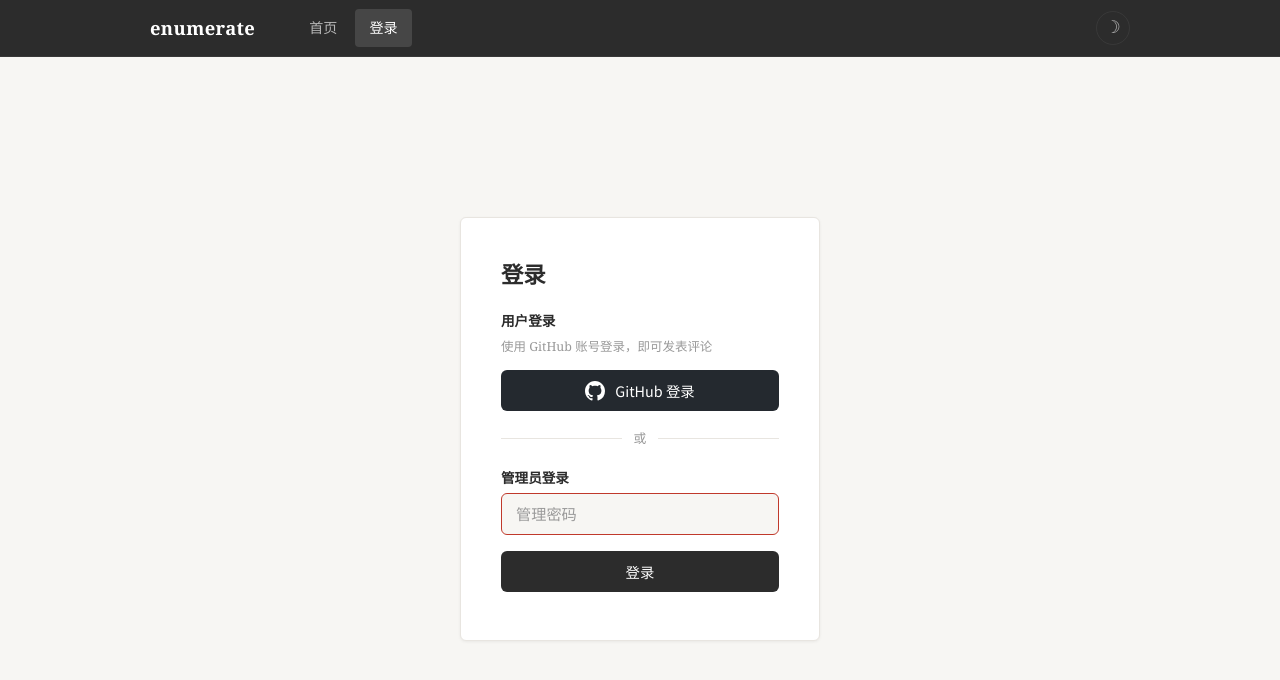
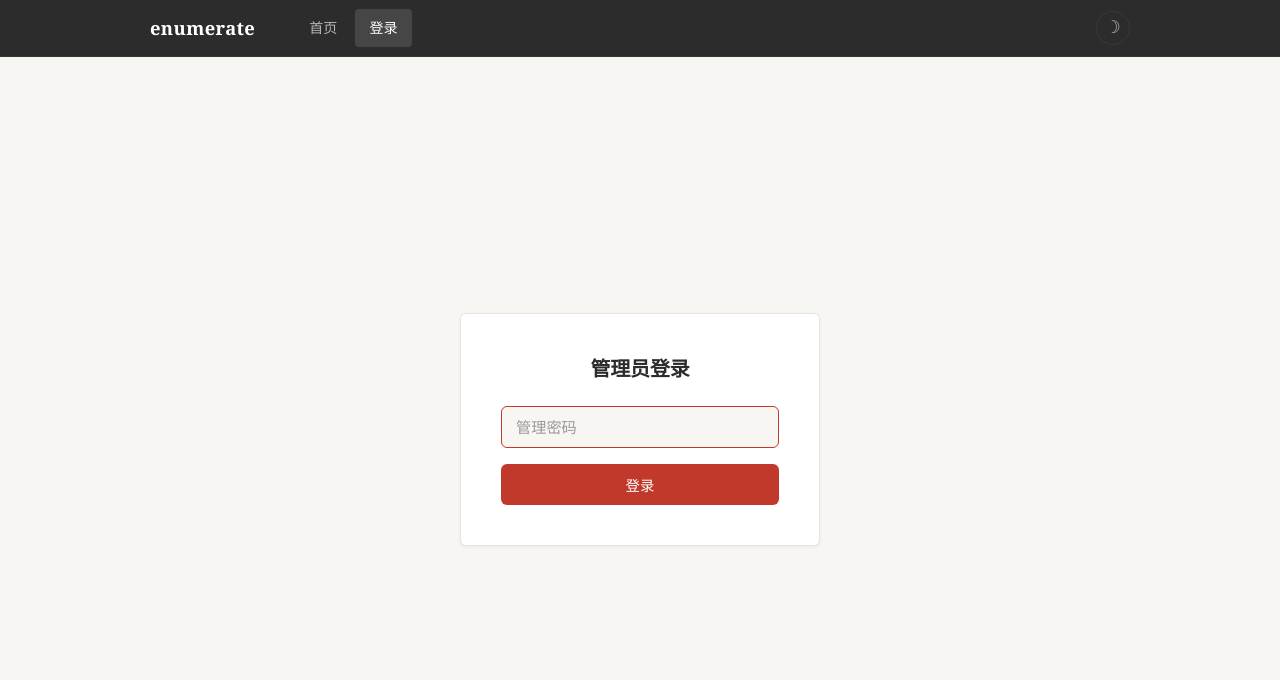
Before and after one commit to enumerater/eblog, a React (Vite) app in the folder front/: page /login in a window 1280 px wide. Shown: the top 680 px of the page. Built offline with nearby package versions, Linux system fonts and the light colour scheme.

Commit message:
登录权限

```diff
--- a/front/src/components/CommentSection.jsx
+++ b/front/src/components/CommentSection.jsx
@@ -1,6 +1,8 @@
 import { useState, useEffect, useCallback } from 'react';
 import api, { auth } from '../api';
 import './CommentSection.css';
+
+const GITHUB_CLIENT_ID = 'Ov23liVuTKWsgzFjZpbN';
 
 // ─── 相对时间 ───
 function relativeTime(dateStr) {
@@ -16,13 +18,12 @@ function relativeTime(dateStr) {
   if (hours < 24) return `${hours}小时前`;
   const days = Math.floor(hours / 24);
   if (days < 30) return `${days}天前`;
-  // 超过30天显示完整日期
   return new Date(dateStr).toLocaleDateString('zh-CN', {
     year: 'numeric', month: 'numeric', day: 'numeric',
   });
 }
 
-// ─── 头像组件 ───
+// ─── 头像 ───
 function Avatar({ url, name, size = 32 }) {
   const fallback = name?.charAt(0)?.toUpperCase() || '?';
   if (url) {
@@ -35,7 +36,7 @@ function Avatar({ url, name, size = 32 }) {
         height={size}
         onError={(e) => {
           e.target.style.display = 'none';
-          e.target.nextSibling.style.display = 'flex';
+          if (e.target.nextSibling) e.target.nextSibling.style.display = 'flex';
         }}
       />
     );
@@ -50,18 +51,39 @@ function Avatar({ url, name, size = 32 }) {
   );
 }
 
+// ─── GitHub 登录按钮 ───
+function GithubLoginButton({ label = 'GitHub 登录' }) {
+  const handleClick = () => {
+    // 记住当前页面，回调后跳回来
+    sessionStorage.setItem('eblog_redirect_after_login', window.location.pathname);
+    const redirectUri = `${window.location.origin}/oauth/callback`;
+    const url = `https://github.com/login/oauth/authorize?client_id=${GITHUB_CLIENT_ID}&redirect_uri=${encodeURIComponent(redirectUri)}&scope=read:user,user:email`;
+    window.location.href = url;
+  };
+
+  return (
+    <button className="c-github-btn" onClick={handleClick}>
+      <svg width="18" height="18" viewBox="0 0 16 16" fill="currentColor">
+        <path fillRule="evenodd" d="M8 0C3.58 0 0 3.58 0 8c0 3.54 2.29 6.53 5.47 7.59.4.07.55-.17.55-.38 0-.19-.01-.82-.01-1.49-2.01.37-2.53-.49-2.69-.94-.09-.23-.48-.94-.82-1.13-.28-.15-.68-.52-.01-.53.63-.01 1.08.58 1.23.82.72 1.21 1.87.87 2.33.66.07-.52.28-.87.51-1.07-1.78-.2-3.64-.89-3.64-3.95 0-.87.31-1.59.82-2.15-.08-.2-.36-1.02.08-2.12 0 0 .67-.21 2.2.82.64-.18 1.32-.27 2-.27.68 0 1.36.09 2 .27 1.53-1.04 2.2-.82 2.2-.82.44 1.1.16 1.92.08 2.12.51.56.82 1.27.82 2.15 0 3.07-1.87 3.75-3.65 3.95.29.25.54.73.54 1.48 0 1.07-.01 1.93-.01 2.2 0 .21.15.46.55.38A8.013 8.013 0 0016 8c0-4.42-3.58-8-8-8z"/>
+      </svg>
+      {label}
+    </button>
+  );
+}
+
 // ─── 单条评论 ───
-function CommentItem({ comment, articleId, onDelete, onReply }) {
+function CommentItem({ comment, articleId, onDelete }) {
+  const isLoggedIn = auth.isAuthed();
+  const isOwner = isLoggedIn && auth.getUserId() === String(comment.userId);
   const [showReplyForm, setShowReplyForm] = useState(false);
   const [replyText, setReplyText] = useState('');
-  const isOwner = auth.isAuthed() && auth.getUserId() === String(comment.userId);
 
   const handleReplySubmit = () => {
-    if (replyText.trim()) {
-      onReply(comment.id, replyText.trim());
+    if (!replyText.trim()) return;
+    // TODO: reply via API once the parent comment section supports it
+    // For now, reply form is shown but reply submission needs parent callback
     setReplyText('');
     setShowReplyForm(false);
-    }
   };
 
   return (
@@ -78,6 +100,7 @@ function CommentItem({ comment, articleId, onDelete, onReply }) {
           </div>
           <p className="c-content">{comment.content}</p>
           <div className="c-actions">
+            {isLoggedIn ? (
               <button
                 className="c-action-btn"
                 onClick={() => setShowReplyForm(!showReplyForm)}
@@ -85,7 +108,10 @@ function CommentItem({ comment, articleId, onDelete, onReply }) {
                 <svg width="14" height="14" viewBox="0 0 24 24" fill="none" stroke="currentColor" strokeWidth="2"><path d="M21 15a2 2 0 0 1-2 2H7l-4 4V5a2 2 0 0 1 2-2h14a2 2 0 0 1 2 2z"/></svg>
                 {showReplyForm ? '取消' : '回复'}
               </button>
-            {(isOwner || auth.isAuthed()) && (
+            ) : (
+              <span className="c-action-hint">登录后可回复</span>
+            )}
+            {isOwner && (
               <button className="c-action-btn c-action-btn--delete" onClick={() => onDelete(comment.id)}>
                 <svg width="14" height="14" viewBox="0 0 24 24" fill="none" stroke="currentColor" strokeWidth="2"><polyline points="3 6 5 6 21 6"/><path d="M19 6v14a2 2 0 0 1-2 2H7a2 2 0 0 1-2-2V6m3 0V4a2 2 0 0 1 2-2h4a2 2 0 0 1 2 2v2"/></svg>
                 删除
@@ -93,8 +119,8 @@ function CommentItem({ comment, articleId, onDelete, onReply }) {
             )}
           </div>
 
-          {/* 回复表单 */}
-          {showReplyForm && (
+          {/* 回复表单 (仅登录用户) */}
+          {showReplyForm && isLoggedIn && (
             <div className="c-reply-form">
               <textarea
                 className="c-input c-input--reply"
@@ -123,7 +149,7 @@ function CommentItem({ comment, articleId, onDelete, onReply }) {
       {comment.replies && comment.replies.length > 0 && (
         <ul className="c-replies">
           {comment.replies.map(reply => (
-            <CommentItem key={reply.id} comment={reply} articleId={articleId} onDelete={onDelete} onReply={onReply} />
+            <CommentItem key={reply.id} comment={reply} articleId={articleId} onDelete={onDelete} />
           ))}
         </ul>
       )}
@@ -134,13 +160,12 @@ function CommentItem({ comment, articleId, onDelete, onReply }) {
 // ─── 评论区主组件 ───
 export default function CommentSection({ articleId }) {
   const [comments, setComments] = useState([]);
-  const [guestName, setGuestName] = useState('');
   const [content, setContent] = useState('');
   const [loading, setLoading] = useState(true);
   const [submitting, setSubmitting] = useState(false);
   const [error, setError] = useState('');
   const isLoggedIn = auth.isAuthed();
-  const nickname = isLoggedIn ? auth.getNickname() : '';
+  const nickname = auth.getNickname();
 
   const fetchComments = useCallback(() => {
     setLoading(true);
@@ -156,55 +181,23 @@ export default function CommentSection({ articleId }) {
 
   const handleSubmit = async (e) => {
     e.preventDefault();
-    if (!content.trim()) return;
-    if (!isLoggedIn && !guestName.trim()) {
-      setError('请填写昵称');
-      return;
-    }
-
-    const author = isLoggedIn ? (nickname || auth.getUsername() || '用户') : guestName.trim();
+    if (!content.trim() || !isLoggedIn) return;
 
     setSubmitting(true);
     setError('');
     try {
-      const payload = {
+      await api.createComment({
         articleId,
-        author,
+        author: nickname,
         content: content.trim(),
-      };
-      if (isLoggedIn) {
-        payload.avatarUrl = auth.getAvatar();
-      }
-      await api.createComment(payload);
+        avatarUrl: auth.getAvatar(),
+      });
       setContent('');
       fetchComments();
     } catch (err) {
       setError(err.message);
     } finally {
       setSubmitting(false);
-    }
-  };
-
-  const handleReply = async (parentId, replyContent) => {
-    if (!isLoggedIn && !guestName.trim()) {
-      setError('请先填写昵称');
-      return;
-    }
-    const author = isLoggedIn ? (nickname || auth.getUsername() || '用户') : guestName.trim();
-    try {
-      const payload = {
-        articleId,
-        parentId,
-        author,
-        content: replyContent,
-      };
-      if (isLoggedIn) {
-        payload.avatarUrl = auth.getAvatar();
-      }
-      await api.createComment(payload);
-      fetchComments();
-    } catch (err) {
-      setError(err.message);
     }
   };
 
@@ -238,42 +231,33 @@ export default function CommentSection({ articleId }) {
       ) : comments.length === 0 ? (
         <div className="c-empty">
           <svg width="48" height="48" viewBox="0 0 24 24" fill="none" stroke="var(--border)" strokeWidth="1.5"><path d="M21 15a2 2 0 0 1-2 2H7l-4 4V5a2 2 0 0 1 2-2h14a2 2 0 0 1 2 2z"/></svg>
-          <p>暂无评论，来说点什么吧</p>
+          <p>暂无评论</p>
         </div>
       ) : (
         <ul className="c-list">
           {comments.map(c => (
-            <CommentItem key={c.id} comment={c} articleId={articleId} onDelete={handleDelete} onReply={handleReply} />
+            <CommentItem key={c.id} comment={c} articleId={articleId} onDelete={handleDelete} />
           ))}
         </ul>
       )}
 
-      {/* 发表评论 */}
+      {/* 发表评论 / 登录提示 */}
+      {isLoggedIn ? (
         <form className="c-form" onSubmit={handleSubmit}>
           <h3 className="c-form-title">发表评论</h3>
-        {isLoggedIn ? (
           <div className="c-loggedin">
             <Avatar url={auth.getAvatar()} name={nickname} size={36} />
             <div className="c-loggedin-info">
               <span className="c-loggedin-name">{nickname}</span>
               <span className="c-loggedin-tag">
                 <svg width="12" height="12" viewBox="0 0 16 16" fill="currentColor"><path fillRule="evenodd" d="M8 0C3.58 0 0 3.58 0 8c0 3.54 2.29 6.53 5.47 7.59.4.07.55-.17.55-.38 0-.19-.01-.82-.01-1.49-2.01.37-2.53-.49-2.69-.94-.09-.23-.48-.94-.82-1.13-.28-.15-.68-.52-.01-.53.63-.01 1.08.58 1.23.82.72 1.21 1.87.87 2.33.66.07-.52.28-.87.51-1.07-1.78-.2-3.64-.89-3.64-3.95 0-.87.31-1.59.82-2.15-.08-.2-.36-1.02.08-2.12 0 0 .67-.21 2.2.82.64-.18 1.32-.27 2-.27.68 0 1.36.09 2 .27 1.53-1.04 2.2-.82 2.2-.82.44 1.1.16 1.92.08 2.12.51.56.82 1.27.82 2.15 0 3.07-1.87 3.75-3.65 3.95.29.25.54.73.54 1.48 0 1.07-.01 1.93-.01 2.2 0 .21.15.46.55.38A8.013 8.013 0 0016 8c0-4.42-3.58-8-8-8z"/></svg>
-                GitHub 登录
+                GitHub
               </span>
             </div>
           </div>
-        ) : (
-          <input
-            className="c-input c-input--name"
-            placeholder="你的昵称"
-            maxLength={30}
-            value={guestName}
-            onChange={e => setGuestName(e.target.value)}
-          />
-        )}
           <textarea
             className="c-input c-input--content"
-          placeholder={isLoggedIn ? '写下你的评论...' : '写下你的评论... (游客)'}
+            placeholder="写下你的评论..."
             value={content}
             onChange={e => setContent(e.target.value)}
             rows={3}
@@ -281,14 +265,11 @@ export default function CommentSection({ articleId }) {
             required
           />
           <div className="c-form-footer">
-          <span className="c-hint">
-            {isLoggedIn ? '' : '游客需填写昵称 · '}
-            {content.length}/1000
-          </span>
+            <span className="c-hint">{content.length}/1000</span>
             <button
               type="submit"
               className="c-btn c-btn--primary"
-            disabled={submitting || !content.trim() || (!isLoggedIn && !guestName.trim())}
+              disabled={submitting || !content.trim()}
             >
               {submitting ? (
                 <><span className="c-spinner c-spinner--btn" /> 提交中...</>
@@ -298,6 +279,12 @@ export default function CommentSection({ articleId }) {
             </button>
           </div>
         </form>
+      ) : (
+        <div className="c-login-prompt">
+          <p>登录后即可发表评论</p>
+          <GithubLoginButton />
+        </div>
+      )}
     </div>
   );
 }
--- a/front/src/pages/Login.css
+++ b/front/src/pages/Login.css
@@ -17,43 +17,19 @@
 }
 
 .login-box h1 {
-  font-size: 1.4rem;
+  font-size: 1.25rem;
   color: var(--text-primary);
-  margin: 0 0 20px;
-}
-
-.login-section {
-  margin-bottom: 8px;
-}
-
-.login-section-title {
-  font-size: 0.85rem;
-  font-weight: 600;
-  color: var(--text-primary);
-  margin: 0 0 2px;
-}
-
-.login-section-desc {
-  color: var(--text-muted);
-  font-size: 0.78rem;
-  margin: 0 0 12px;
-}
-
-.login-desc {
-  color: var(--text-muted);
-  font-size: 0.85rem;
   margin: 0 0 24px;
-  font-family: 'Noto Sans SC', system-ui, sans-serif;
+  text-align: center;
 }
 
 .login-error {
-  background: var(--accent-light);
-  color: var(--accent);
+  background: #fef2f2;
+  color: #dc2626;
   padding: 8px 12px;
   border-radius: var(--radius);
   margin-bottom: 16px;
   font-size: 0.85rem;
-  font-family: 'Noto Sans SC', system-ui, sans-serif;
 }
 
 .login-box input {
@@ -82,67 +58,23 @@
 .login-box button {
   width: 100%;
   padding: 10px;
-  background: var(--bg-nav);
-  color: var(--text-on-dark);
+  background: var(--accent);
+  color: #fff;
   border: none;
   border-radius: var(--radius);
   font-size: 0.9rem;
-  font-family: 'Noto Sans SC', system-ui, sans-serif;
+  font-family: inherit;
   cursor: pointer;
-  transition: background 0.2s;
+  transition: opacity 0.2s;
 }
 
 .login-box button:hover {
-  background: var(--btn-edit-hover);
+  opacity: 0.85;
 }
 
 .login-box button:disabled {
   opacity: 0.6;
   cursor: not-allowed;
-}
-
-/* ── GitHub 登录按钮 ── */
-.github-login-btn {
-  display: flex;
-  align-items: center;
-  justify-content: center;
-  gap: 10px;
-  width: 100%;
-  padding: 10px;
-  background: #24292f !important;
-  color: #fff !important;
-  border: none;
-  border-radius: var(--radius);
-  font-size: 0.9rem;
-  font-family: 'Noto Sans SC', system-ui, sans-serif;
-  cursor: pointer;
-  transition: background 0.2s;
-}
-
-.github-login-btn:hover {
-  background: #1b1f23 !important;
-}
-
-.github-login-btn svg {
-  flex-shrink: 0;
-}
-
-/* ── 分隔线 ── */
-.login-divider {
-  display: flex;
-  align-items: center;
-  gap: 12px;
-  margin: 16px 0;
-  color: var(--text-muted);
-  font-size: 0.8rem;
-}
-
-.login-divider::before,
-.login-divider::after {
-  content: '';
-  flex: 1;
-  height: 1px;
-  background: var(--border);
 }
 
 @media (max-width: 480px) {
@@ -151,6 +83,6 @@
   }
 
   .login-box h1 {
-    font-size: 1.2rem;
+    font-size: 1.15rem;
   }
 }
--- a/front/src/pages/Login.jsx
+++ b/front/src/pages/Login.jsx
@@ -2,8 +2,6 @@ import { useState } from 'react';
 import { useNavigate } from 'react-router-dom';
 import { auth } from '../api';
 import './Login.css';
-
-const GITHUB_CLIENT_ID = 'Ov23liVuTKWsgzFjZpbN'; // ← 用户需填写自己的 GitHub OAuth App Client ID
 
 export default function Login() {
   const [password, setPassword] = useState('');
@@ -28,43 +26,13 @@ export default function Login() {
     }
   };
 
-  const handleGithubLogin = () => {
-    const clientId = GITHUB_CLIENT_ID;
-    if (!clientId) {
-      setError('GitHub OAuth 尚未配置 Client ID');
-      return;
-    }
-    const redirectUri = `${window.location.origin}/oauth/callback`;
-    const url = `https://github.com/login/oauth/authorize?client_id=${clientId}&redirect_uri=${encodeURIComponent(redirectUri)}&scope=read:user,user:email`;
-    window.location.href = url;
-  };
-
   return (
     <div className="login-page">
       <div className="login-box">
-        <h1>登录</h1>
+        <h1>管理员登录</h1>
 
         {error && <div className="login-error">{error}</div>}
 
-        {/* 用户登录 — GitHub */}
-        <div className="login-section">
-          <p className="login-section-title">用户登录</p>
-          <p className="login-section-desc">使用 GitHub 账号登录，即可发表评论</p>
-          <button className="github-login-btn" onClick={handleGithubLogin}>
-            <svg width="20" height="20" viewBox="0 0 16 16" fill="currentColor">
-              <path fillRule="evenodd" d="M8 0C3.58 0 0 3.58 0 8c0 3.54 2.29 6.53 5.47 7.59.4.07.55-.17.55-.38 0-.19-.01-.82-.01-1.49-2.01.37-2.53-.49-2.69-.94-.09-.23-.48-.94-.82-1.13-.28-.15-.68-.52-.01-.53.63-.01 1.08.58 1.23.82.72 1.21 1.87.87 2.33.66.07-.52.28-.87.51-1.07-1.78-.2-3.64-.89-3.64-3.95 0-.87.31-1.59.82-2.15-.08-.2-.36-1.02.08-2.12 0 0 .67-.21 2.2.82.64-.18 1.32-.27 2-.27.68 0 1.36.09 2 .27 1.53-1.04 2.2-.82 2.2-.82.44 1.1.16 1.92.08 2.12.51.56.82 1.27.82 2.15 0 3.07-1.87 3.75-3.65 3.95.29.25.54.73.54 1.48 0 1.07-.01 1.93-.01 2.2 0 .21.15.46.55.38A8.013 8.013 0 0016 8c0-4.42-3.58-8-8-8z"/>
-            </svg>
-            GitHub 登录
-          </button>
-        </div>
-
-        <div className="login-divider">
-          <span>或</span>
-        </div>
-
-        {/* 管理员登录 */}
-        <div className="login-section">
-          <p className="login-section-title">管理员登录</p>
         <form onSubmit={handleSubmit}>
           <input
             type="password"
@@ -79,6 +47,5 @@ export default function Login() {
         </form>
       </div>
     </div>
-    </div>
   );
 }
--- a/front/src/pages/OAuthCallback.jsx
+++ b/front/src/pages/OAuthCallback.jsx
@@ -16,7 +16,10 @@ export default function OAuthCallback() {
 
     auth.loginWithGithub(code)
       .then(() => {
-        navigate('/', { replace: true });
+        // 跳回登录前正在看的页面
+        const redirectTo = sessionStorage.getItem('eblog_redirect_after_login') || '/';
+        sessionStorage.removeItem('eblog_redirect_after_login');
+        navigate(redirectTo, { replace: true });
       })
       .catch(err => {
         setError(err.message || 'GitHub 登录失败');
```
Also changed, not shown: front/src/App.jsx (+6 -3 lines), front/src/api/index.js (+47 -4 lines), front/src/components/CommentSection.css (+50 -0 lines). Lines whose indentation alone changed are shown as unchanged.
